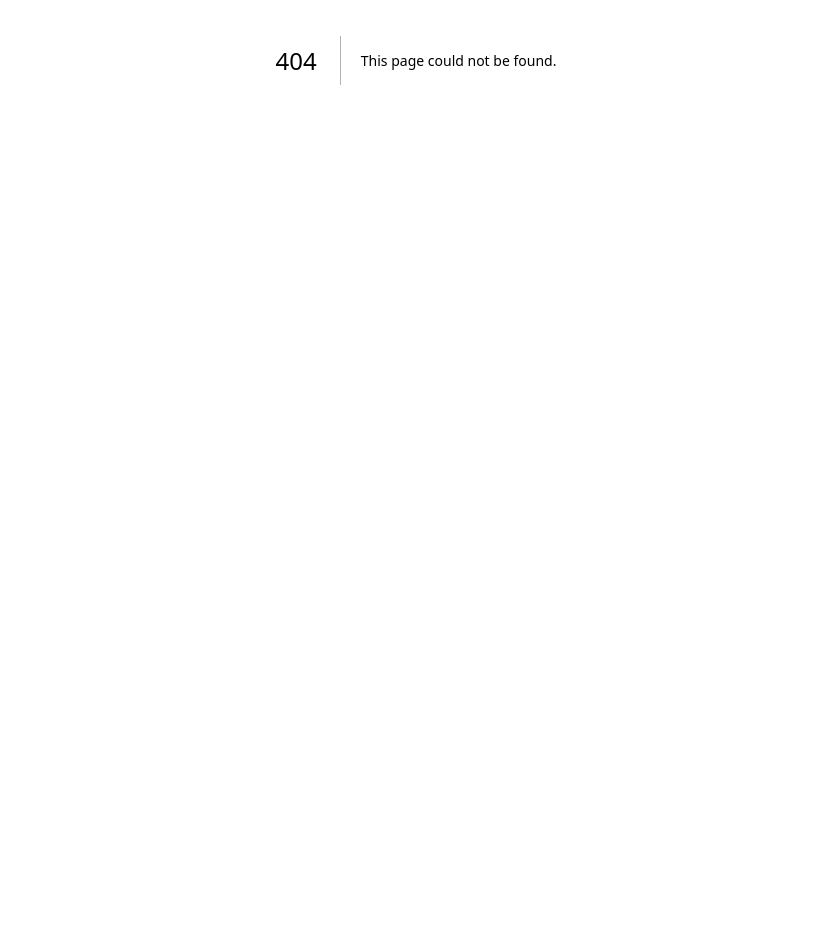
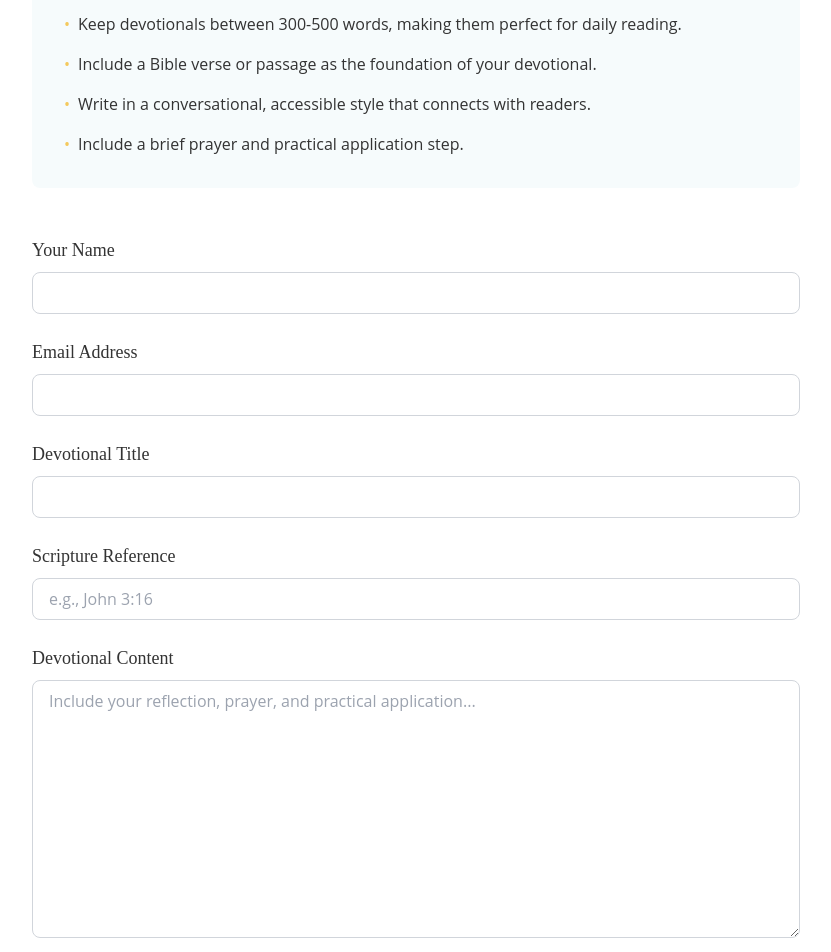
Before and after one commit to joelbyler272/a-little-god-time, a Next.js app: page /contribute in a window 1280 px wide. Before the commit this address had no page. Shown: the part 340-1292 px from the top of the page, without its empty margins (224-1055 px from the left). Before the commit the page ends 800 px from the top, so only its background shows below. Built offline with nearby package versions, Linux system fonts and the light colour scheme.

Commit message:
Add contribution page with form

```diff
--- /dev/null
+++ b/pages/contribute/index.js
@@ -0,0 +1,174 @@
+import Head from 'next/head'
+import Layout from '../../components/Layout'
+import { useState } from 'react'
+
+export default function Contribute() {
+  const [formData, setFormData] = useState({
+    name: '',
+    email: '',
+    title: '',
+    scripture: '',
+    content: '',
+    agreeToGuidelines: false
+  })
+
+  const handleSubmit = (e) => {
+    e.preventDefault()
+    // Handle form submission here
+    console.log('Form submitted:', formData)
+  }
+
+  const handleChange = (e) => {
+    const { name, value, type, checked } = e.target
+    setFormData(prev => ({
+      ...prev,
+      [name]: type === 'checkbox' ? checked : value
+    }))
+  }
+
+  return (
+    <Layout>
+      <Head>
+        <title>Contribute - A Little God Time</title>
+        <meta name="description" content="Share your devotional and inspire others in their walk with God." />
+      </Head>
+
+      <div className="container mx-auto px-4 py-12">
+        <div className="max-w-3xl mx-auto">
+          <header className="text-center mb-12">
+            <h1 className="font-serif text-4xl text-text mb-4">
+              Share Your Faith, Inspire Others
+            </h1>
+            <p className="text-lg text-text/80">
+              We welcome pastors, leaders, and believers to contribute their devotionals and share God's wisdom.
+            </p>
+          </header>
+
+          <section className="bg-primary/10 p-8 rounded-lg mb-12">
+            <h2 className="font-serif text-2xl mb-4">Contribution Guidelines</h2>
+            <ul className="space-y-4">
+              <li className="flex items-start">
+                <span className="text-secondary mr-2">•</span>
+                <p>Keep devotionals between 300-500 words, making them perfect for daily reading.</p>
+              </li>
+              <li className="flex items-start">
+                <span className="text-secondary mr-2">•</span>
+                <p>Include a Bible verse or passage as the foundation of your devotional.</p>
+              </li>
+              <li className="flex items-start">
+                <span className="text-secondary mr-2">•</span>
+                <p>Write in a conversational, accessible style that connects with readers.</p>
+              </li>
+              <li className="flex items-start">
+                <span className="text-secondary mr-2">•</span>
+                <p>Include a brief prayer and practical application step.</p>
+              </li>
+            </ul>
+          </section>
+
+          <form onSubmit={handleSubmit} className="space-y-6">
+            <div>
+              <label htmlFor="name" className="block font-serif text-lg mb-2">
+                Your Name
+              </label>
+              <input
+                type="text"
+                id="name"
+                name="name"
+                value={formData.name}
+                onChange={handleChange}
+                required
+                className="w-full px-4 py-2 rounded-lg border border-gray-300 focus:border-secondary focus:ring-1 focus:ring-secondary"
+              />
+            </div>
+
+            <div>
+              <label htmlFor="email" className="block font-serif text-lg mb-2">
+                Email Address
+              </label>
+              <input
+                type="email"
+                id="email"
+                name="email"
+                value={formData.email}
+                onChange={handleChange}
+                required
+                className="w-full px-4 py-2 rounded-lg border border-gray-300 focus:border-secondary focus:ring-1 focus:ring-secondary"
+              />
+            </div>
+
+            <div>
+              <label htmlFor="title" className="block font-serif text-lg mb-2">
+                Devotional Title
+              </label>
+              <input
+                type="text"
+                id="title"
+                name="title"
+                value={formData.title}
+                onChange={handleChange}
+                required
+                className="w-full px-4 py-2 rounded-lg border border-gray-300 focus:border-secondary focus:ring-1 focus:ring-secondary"
+              />
+            </div>
+
+            <div>
+              <label htmlFor="scripture" className="block font-serif text-lg mb-2">
+                Scripture Reference
+              </label>
+              <input
+                type="text"
+                id="scripture"
+                name="scripture"
+                value={formData.scripture}
+                onChange={handleChange}
+                required
+                className="w-full px-4 py-2 rounded-lg border border-gray-300 focus:border-secondary focus:ring-1 focus:ring-secondary"
+                placeholder="e.g., John 3:16"
+              />
+            </div>
+
+            <div>
+              <label htmlFor="content" className="block font-serif text-lg mb-2">
+                Devotional Content
+              </label>
+              <textarea
+                id="content"
+                name="content"
+                value={formData.content}
+                onChange={handleChange}
+                required
+                rows="10"
+                className="w-full px-4 py-2 rounded-lg border border-gray-300 focus:border-secondary focus:ring-1 focus:ring-secondary"
+                placeholder="Include your reflection, prayer, and practical application..."
+              />
+            </div>
+
+            <div className="flex items-start space-x-2">
+              <input
+                type="checkbox"
+                id="agreeToGuidelines"
+                name="agreeToGuidelines"
+                checked={formData.agreeToGuidelines}
+                onChange={handleChange}
+                required
+                className="mt-1"
+              />
+              <label htmlFor="agreeToGuidelines" className="text-sm text-text/80">
+                I have read and agree to the contribution guidelines. I understand that my submission
+                may be edited for clarity and length, and that submission does not guarantee publication.
+              </label>
+            </div>
+
+            <button
+              type="submit"
+              className="w-full bg-secondary text-white py-3 rounded-lg hover:opacity-90 transition font-serif text-lg"
+            >
+              Submit Your Devotional
+            </button>
+          </form>
+        </div>
+      </div>
+    </Layout>
+  )
+}
```
